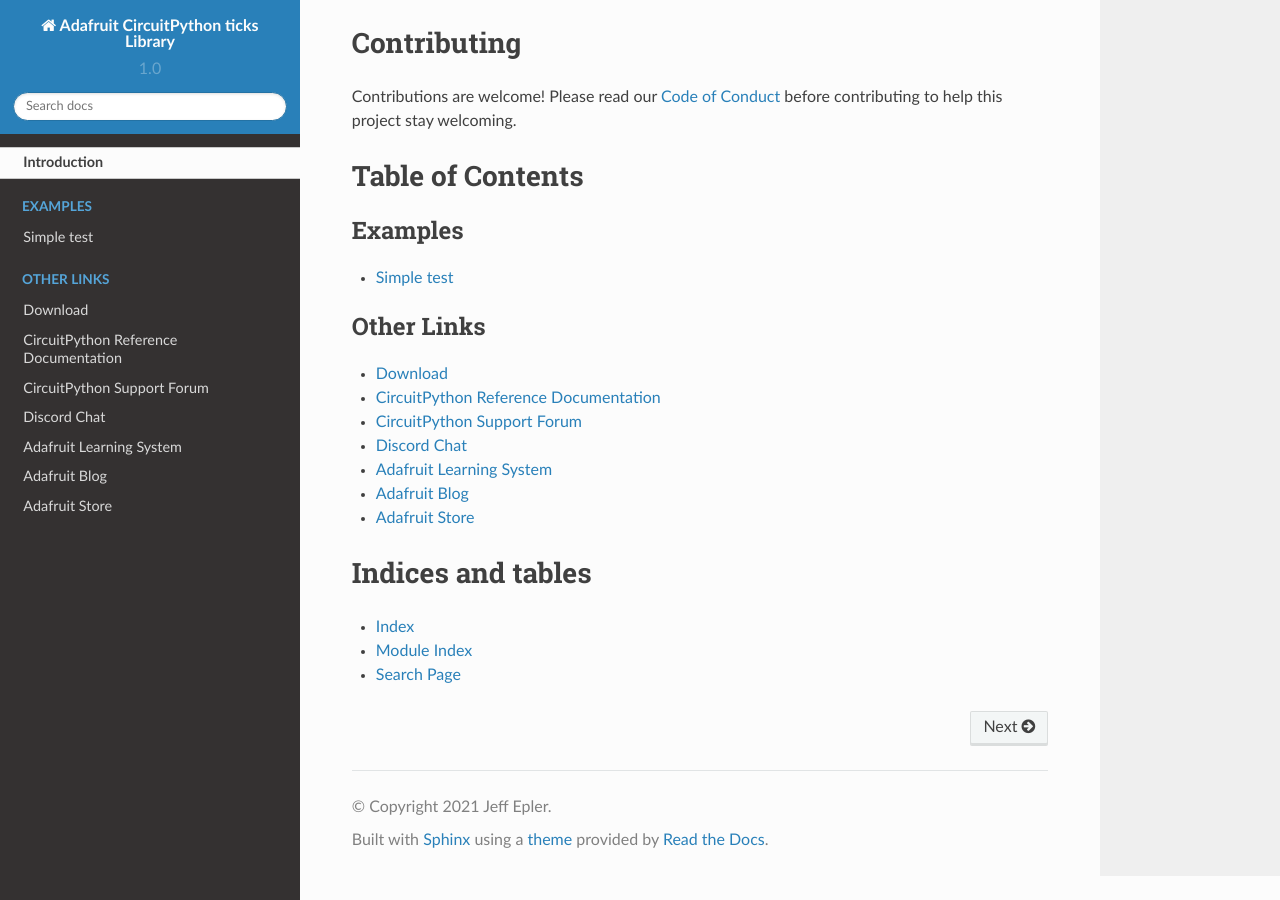
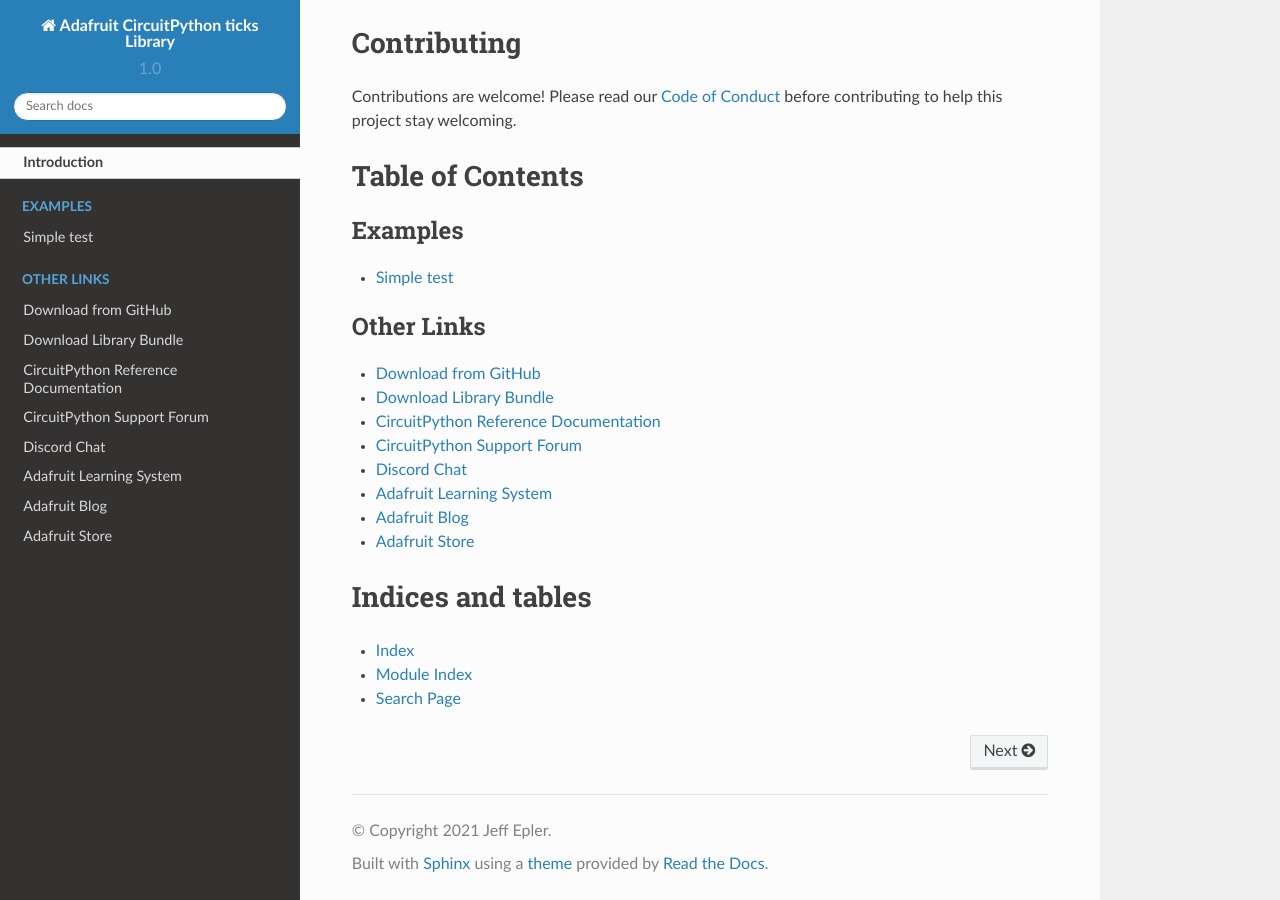
Before and after one commit to adafruit/Adafruit_CircuitPython_Ticks, a Sphinx documentation site: the page built from docs/index.rst, in a window 1280 px wide and 900 px high, scrolled down 1822 px. Built offline with Sphinx 7.4.7 and the Read the Docs theme 2.0.0, drawn with Linux system fonts in a browser that asks for light colours.

Commit message:
Added cp.org link to index.rst

```diff
--- a/docs/index.rst
+++ b/docs/index.rst
@@ -24,7 +24,8 @@
 .. toctree::
     :caption: Other Links
 
-    Download <https://github.com/adafruit/Adafruit_CircuitPython_ticks/releases/latest>
+    Download from GitHub <https://github.com/adafruit/Adafruit_CircuitPython_ticks/releases/latest>
+    Download Library Bundle <https://circuitpython.org/libraries>
     CircuitPython Reference Documentation <https://docs.circuitpython.org>
     CircuitPython Support Forum <https://forums.adafruit.com/viewforum.php?f=60>
     Discord Chat <https://adafru.it/discord>
```
